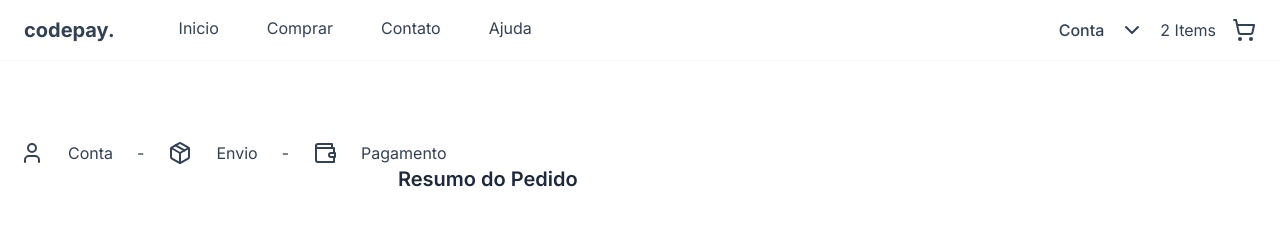
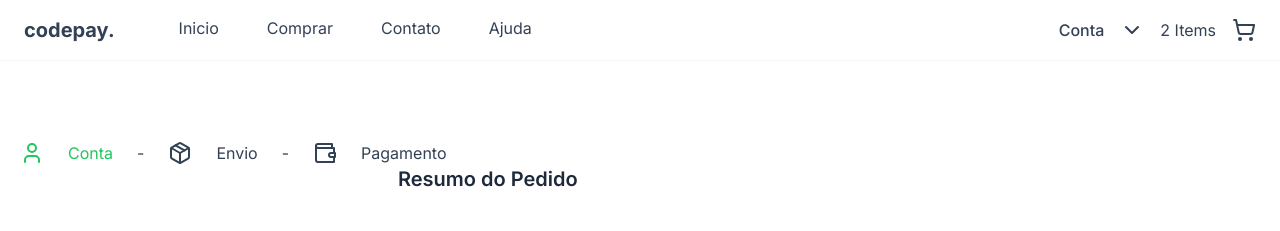
Before and after one commit to Kaduh15/codepay, a Next.js app: page / in a window 1280 px wide. Shown: the top 231 px of the page. Built offline with nearby package versions, Linux system fonts and the light colour scheme.

Commit message:
feat: adiciona cor em cada etapa de formulário
A cada avanço de etapa, a cor do ícone e do texto da etapa é alterada para verde.

```diff
--- a/src/components/aside/index.tsx
+++ b/src/components/aside/index.tsx
@@ -1,16 +1,25 @@
+import { ShoppingCartStep } from '@/types'
 import { Package, User, Wallet } from 'lucide-react'
 
-export default function Aside() {
+type AsideProps = {
+  step: ShoppingCartStep
+}
+
+function activeStep(step: number, active: number) {
+  return step >= active ? 'text-green-500' : ''
+}
+
+export default function Aside({ step = 1 }: AsideProps) {
   return (
     <aside className="flex w-full justify-start gap-6">
-      <User />
-      Conta
+      <User className={activeStep(step, 1)} />
+      <span className={activeStep(step, 1)}>Conta</span>
       <div>-</div>
-      <Package />
-      Envio
+      <Package className={activeStep(step, 2)} />
+      <span className={activeStep(step, 2)}>Envio</span>
       <div>-</div>
-      <Wallet />
-      Pagamento
+      <Wallet className={activeStep(step, 3)} />
+      <span className={activeStep(step, 3)}>Pagamento</span>
     </aside>
   )
 }
--- /dev/null
+++ b/src/types.ts
@@ -0,0 +1,5 @@
+export enum ShoppingCartStep {
+  ACCOUNT = 1,
+  PAYMENT = 2,
+  SHIPPING = 3,
+}
```
